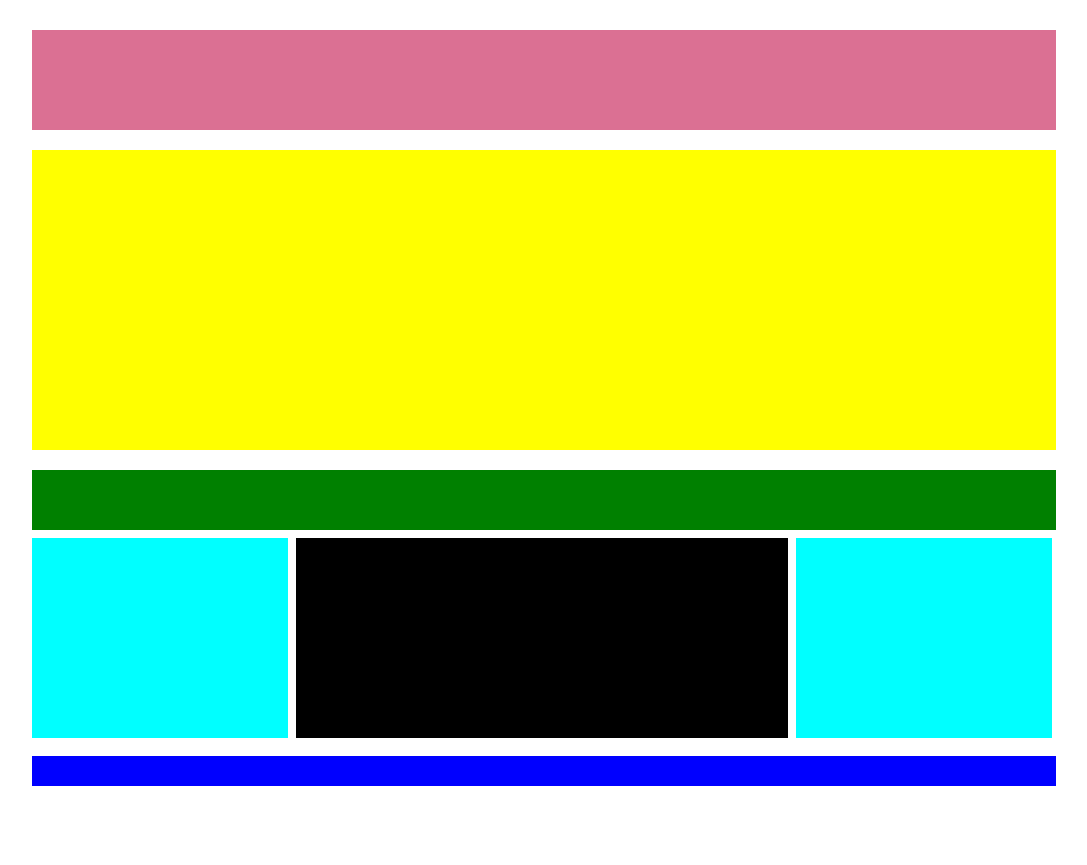
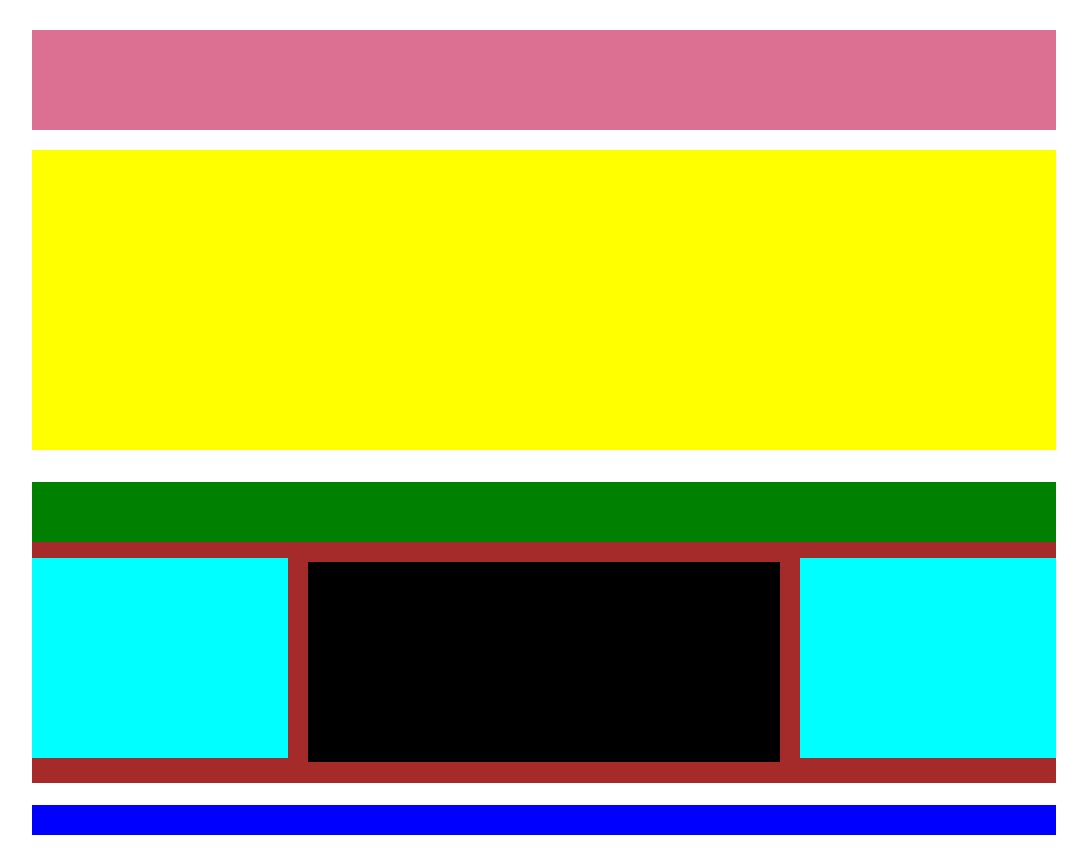
Before and after one commit to Zadfahad/htmlcss-struttura-wp, a plain HTML site: page index.html in a window 1280 px wide. Shown: the whole page, without its empty margins (96-1183 px from the left). Before the commit the page ends 816 px from the top, so only its background shows below. Drawn offline with Linux system fonts and the light colour scheme.

Commit message:
corrected

```diff
--- a/css/style.css
+++ b/css/style.css
@@ -18,7 +18,7 @@
   margin: 30px auto;
 }
 .space {
-  margin-bottom: 20px;
+  margin-bottom: 2em;
 }
 .top-bar {
   height: 100px;
@@ -33,19 +33,22 @@
   height: 60px;
   background-color: green;
 }
+.main-bottom {
+  background-color: brown;
+}
 .side {
   background-color: aqua;
   float: left;
   height: 200px;
   width: 25%;
-  margin-top: 8px;
+  margin-top: 1em;
 }
 .center {
   background-color: black;
   float: left;
   height: 200px;
-  width: 48%;
-  margin: 8px;
+  width: 46%;
+  margin: 2%;
 }
 
 .footer {
```
